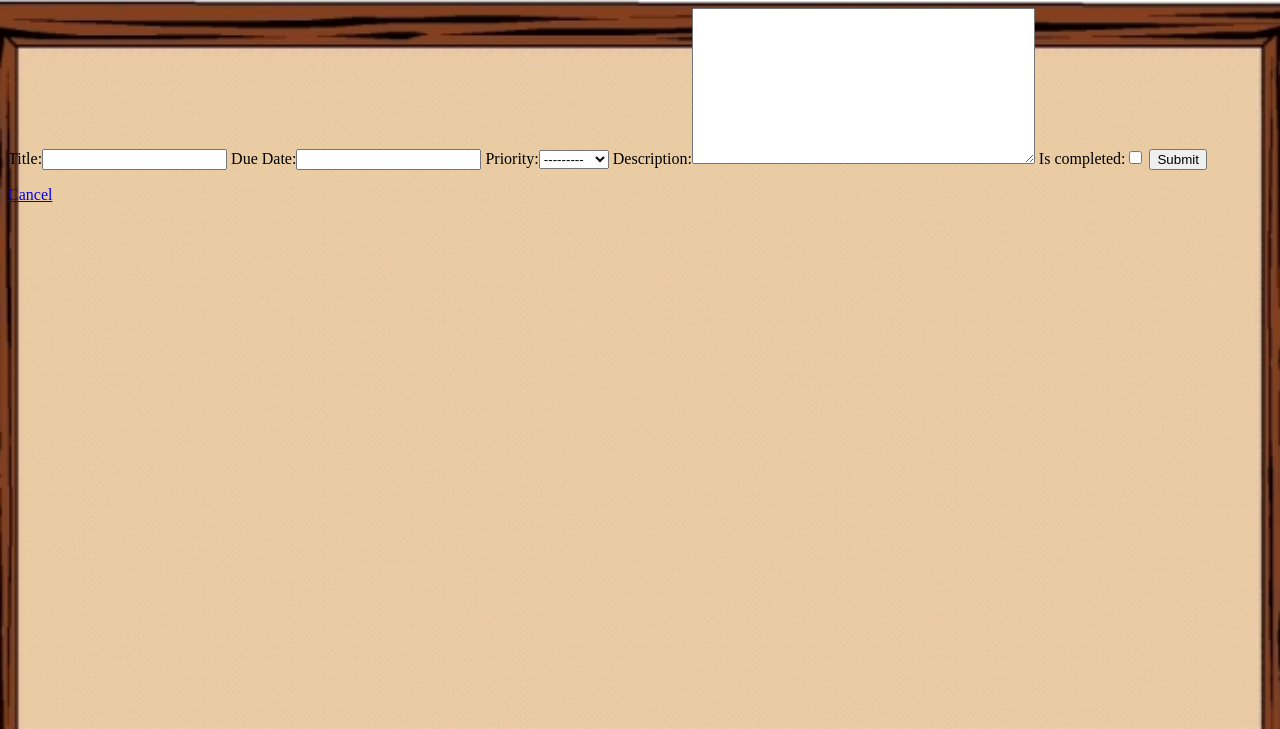
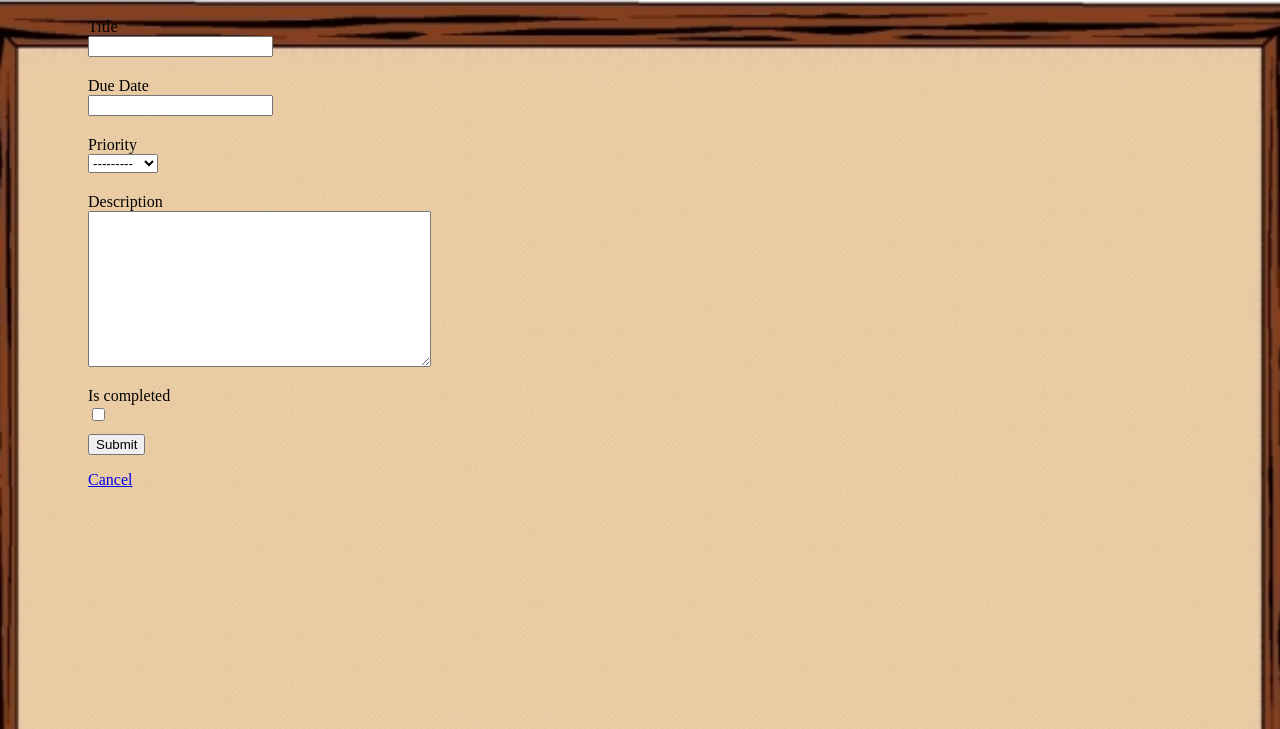
Before and after one commit to Kardbord/Django-TODO_List, a Django app: a page that uses TODO_List/templates/TODO_List/new.html in a window 1280 px wide. Shown: the top 729 px of the page. Run offline with Django 3.2, Linux system fonts and the light colour scheme.

Commit message:
Added styles for new.html

```diff
--- a/TODO_List/static/TODO_List/style.css
+++ b/TODO_List/static/TODO_List/style.css
@@ -1,3 +1,19 @@
+/* new.html */
+.formdiv {
+    margin-left: 80px;
+    padding-bottom: 10px;
+    padding-top: 10px;
+}
+
+.cancel {
+    margin-left: 80px;
+}
+
+.submit {
+    margin-left: 80px;
+}
+/* end new.html */
+
 /* detail.html */
 .high {
     color: red;
--- a/TODO_List/templates/TODO_List/new.html
+++ b/TODO_List/templates/TODO_List/new.html
@@ -5,9 +5,14 @@
 <head><title>New Task</title></head>
 
 <form action="{% url 'TODO_List:new' %}" method="post">
-    {% csrf_token %}
-    {{ form }}
-    <input type="submit" value="Submit" />
+{% csrf_token %}
+    {% for field in form %}
+        <div class="formdiv">
+            <div><label>{{ field.label }}</label></div>
+            {{ field }}
+        </div>
+    {% endfor %}
+    <input class ="submit" type="submit" value="Submit" />
 </form>
 
 <div class="cancel"><a href="{% url 'TODO_List:index' %}">Cancel</a></div>
```
